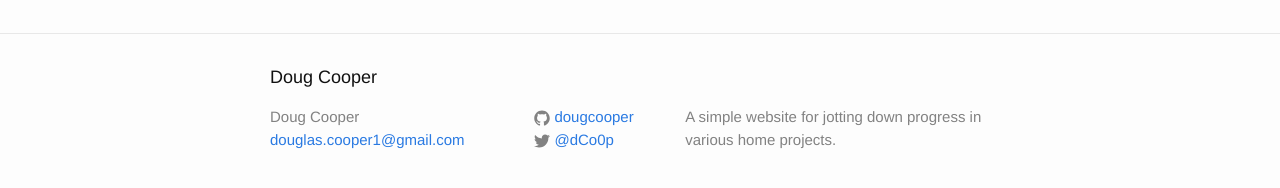
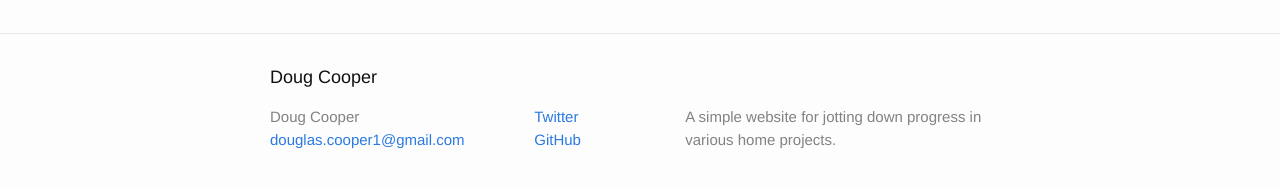
Before and after one commit to dougcooper/dougcooper.github.io, a Jekyll site: the page built from about.md, in a window 1280 px wide. Shown: the part 317-505 px from the top of the page. Built offline with Jekyll 4.4.1, drawn with Linux system fonts in a browser that asks for light colours.

Commit message:
Update footer.html
attempted to replace linking to external icons and html for social media

```diff
--- a/_includes/footer.html
+++ b/_includes/footer.html
@@ -14,6 +14,7 @@
 
       <div class="footer-col footer-col-2">
         <ul class="social-media-list">
+          {% comment %}
           {% if site.github_username %}
           <li>
             {% include icon-github.html username=site.github_username %}
@@ -24,6 +25,23 @@
           <li>
             {% include icon-twitter.html username=site.twitter_username %}
           </li>
+          {% endif %}
+          {% endcomment %}
+
+          {% if site.twitter_username %}
+            <li>
+              <a href="https://twitter.com/{{ site.twitter_username }}">
+                <i class="fa fa-twitter"></i> Twitter
+              </a>
+            </li>
+          {% endif %}
+
+          {% if site.github_username %}
+            <li>
+              <a href="https://github.com/{{ site.github_username }}">
+                <i class="fa fa-github"></i> GitHub
+              </a>
+            </li>
           {% endif %}
 
           {% if site.linkedin_username %}
```
